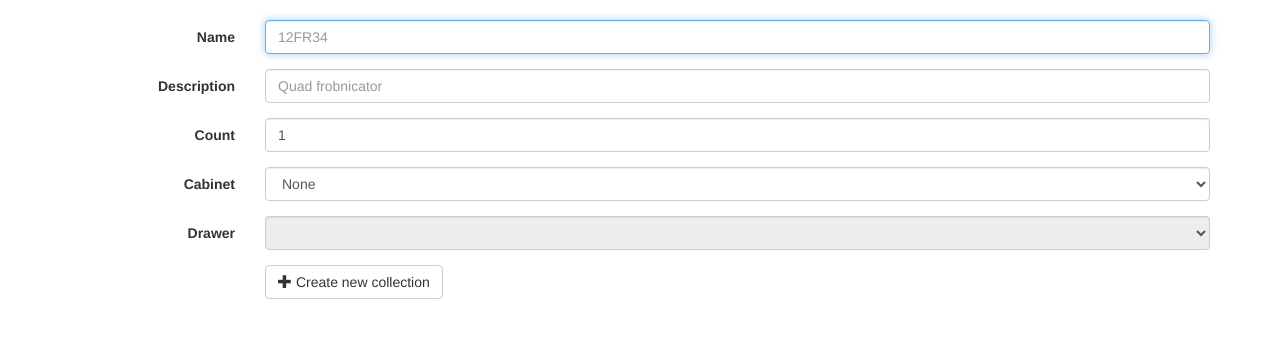
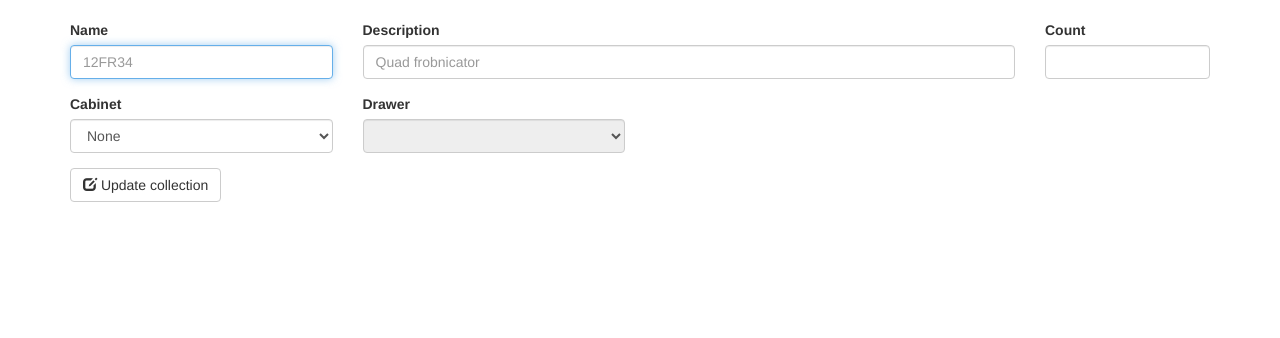
Before and after one commit to rjw57/bitsbox, a Flask app: page /collections/new in a window 1280 px wide. Shown: the part 52-390 px from the top of the page. Run offline with Flask 2, Linux system fonts and the light colour scheme; data that the repository does not hold is empty; some libraries are stand-ins or nearby versions.

Commit message:
update create collection form

```diff
--- a/bitsbox/templates/collection_create.html
+++ b/bitsbox/templates/collection_create.html
@@ -1,31 +1,34 @@
 {% extends "_layout/base.html" %}
 
 {% block content %}
-    <form class="form-horizontal">
+<form>
+  <div class="row">
+    <div class="col-sm-3">
       <div class="form-group">
-    <label for="input-name" class="col-sm-2 control-label">Name</label>
-    <div class="col-sm-10">
+        <label for="input-name" class="control-label">Name</label>
         <input type="text" autofocus class="form-control" id="input-name"
           name="name" placeholder="12FR34" required>
       </div>
     </div>
+    <div class="col-sm-7">
       <div class="form-group">
-    <label for="input-description" class="col-sm-2 control-label">Description</label>
-    <div class="col-sm-10">
+        <label for="input-description" class="control-label">Description</label>
         <input type="text" class="form-control" id="input-description"
           name="description" placeholder="Quad frobnicator">
       </div>
     </div>
+    <div class="col-sm-2">
       <div class="form-group">
-    <label for="input-count" class="col-sm-2 control-label">Count</label>
-    <div class="col-sm-10">
-      <input type="number" min="0" required value="1" class="form-control"
+        <label for="input-count" class="control-label">Count</label>
+        <input type="number" min="0" required class="form-control"
           id="input-count" name="count">
       </div>
     </div>
+  </div>
+  <div class="row">
+    <div class="col-sm-3">
       <div class="form-group">
-    <label for="input-cabinet" class="col-sm-2 control-label">Cabinet</label>
-    <div class="col-sm-10">
+        <label for="input-cabinet" class="control-label">Cabinet</label>
         <select class="form-control" id="cabinet-select">
           <option value="none">None</option>
           {% for cab in cabinets %}
@@ -34,20 +37,19 @@
         </select>
       </div>
     </div>
+    <div class="col-sm-3">
       <div class="form-group">
-    <label for="input-drawer" class="col-sm-2 control-label">Drawer</label>
-    <div class="col-sm-10">
-      <select class="form-control" id="drawer-select" disabled></select>
+        <label for="input-drawer" class="control-label">Drawer</label>
+        <select class="form-control" name="drawer"
+          id="drawer-select" disabled></select>
       </div>
     </div>
-  <div class="form-group">
-    <div class="col-sm-offset-2 col-sm-10">
+  </div>
+
   <button type="submit" class="btn btn-default">
-        <span class="glyphicon glyphicon-plus"></span>
-        Create new collection
+    <span class="glyphicon glyphicon-edit"></span>
+    Update collection
   </button>
-    </div>
-  </div>
 </form>
 
 {% endblock %}
```
Lines whose indentation alone changed are shown as unchanged.
